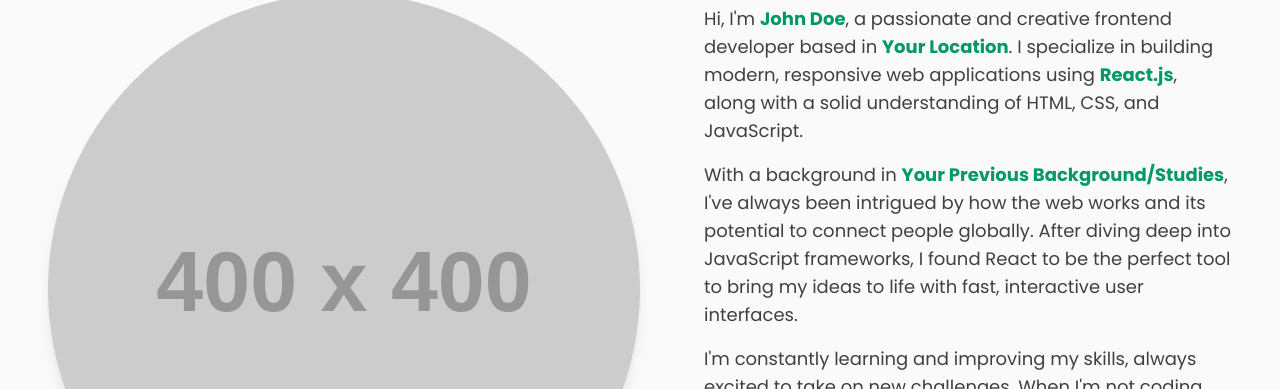
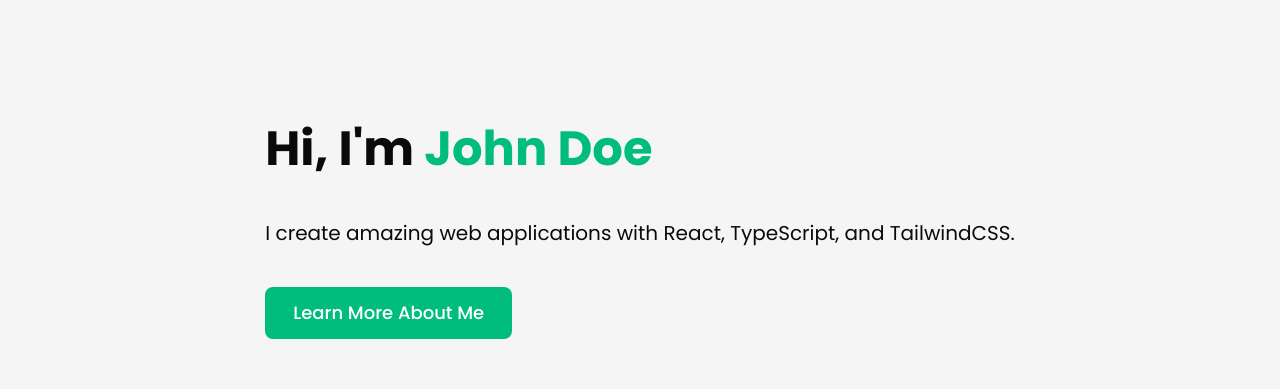
Before and after one commit to hussain-ahmed2/portfolio-builder, a Next.js app: page / in a window 1280 px wide. Shown: the part 203-592 px from the top of the page. Built offline with nearby package versions, Linux system fonts and the light colour scheme.

Commit message:
create hero component

```diff
--- /dev/null
+++ b/src/components/templates/one/Hero.tsx
@@ -0,0 +1,26 @@
+export default function Hero({
+    name = "John Doe",
+    description = "I create amazing web applications with React, TypeScript, and TailwindCSS."
+}: {
+    name?: string
+    description?: string
+}) {
+  return (
+		<section id="home" className="min-h-[calc(100vh-4rem)] flex justify-center items-center">
+			<div className="px-5 space-y-10 max-sm:text-center">
+				<h1 className="text-5xl font-bold leading-tight">
+					Hi, I{"'"}m <span className="text-emerald-500">{name}</span>
+				</h1>
+				<p className="text-xl">{description}</p>
+				<div className="">
+					<a
+						href="#about"
+						className="inline-block px-7 py-3 rounded-lg bg-emerald-500 text-white font-medium text-lg hover:bg-emerald-600 transition duration-300 active:scale-95"
+					>
+						Learn More About Me
+					</a>
+				</div>
+			</div>
+		</section>
+  );
+}
```
